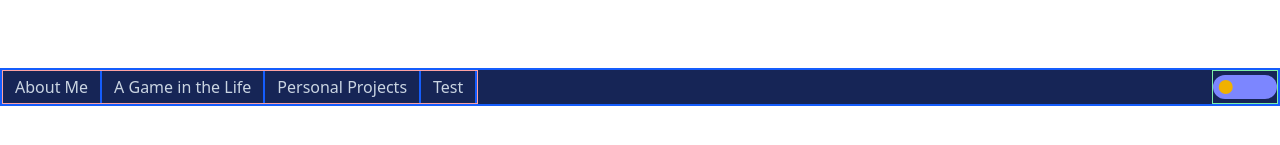
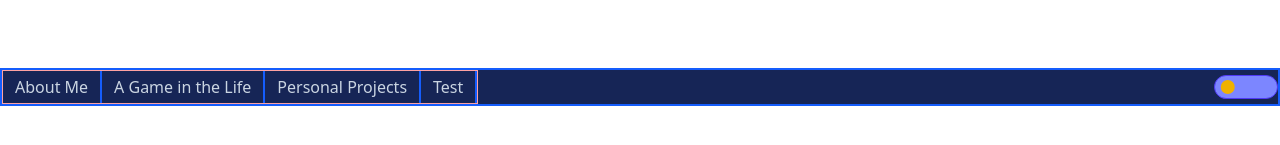
Before and after one commit to SomeSayKosm/Portfolio, a React (Vite) app: page / in a window 1280 px wide. Shown: the part 313-458 px from the top of the page. Built offline with nearby package versions, Linux system fonts and the light colour scheme.

Commit message:
Enhance DarkModeToggle styling with border adjustments for better visibility

```diff
--- a/src/DarkModeToggle.tsx
+++ b/src/DarkModeToggle.tsx
@@ -18,21 +18,18 @@ type DarkModeToggleProps = {
 };
 
 const DarkModeToggle = ({darkModeEnabled, setDarkModeEnabled}: DarkModeToggleProps) => {
-
     const colorSettings = darkModeEnabled ? {
-        slider: "bg-blue-800 justify-end",
+        slider: "bg-blue-800 justify-end border border-blue-500",
         icon: moonIcon,
         iconColor: "text-yellow-200"
      } : {
-        slider: "bg-indigo-400 justify-start",
+        slider: "bg-indigo-400 justify-start border border-indigo-600",
         icon: sunIcon,
         iconColor: "text-yellow-500"
      }
 
-
-
     return <div
-        className="flex items-center py-1 border border-green-300 cursor-pointer"
+        className="flex items-center py-1 cursor-pointer"
         onClick={() => {
             setDarkModeEnabled(!darkModeEnabled);
         }}
```
